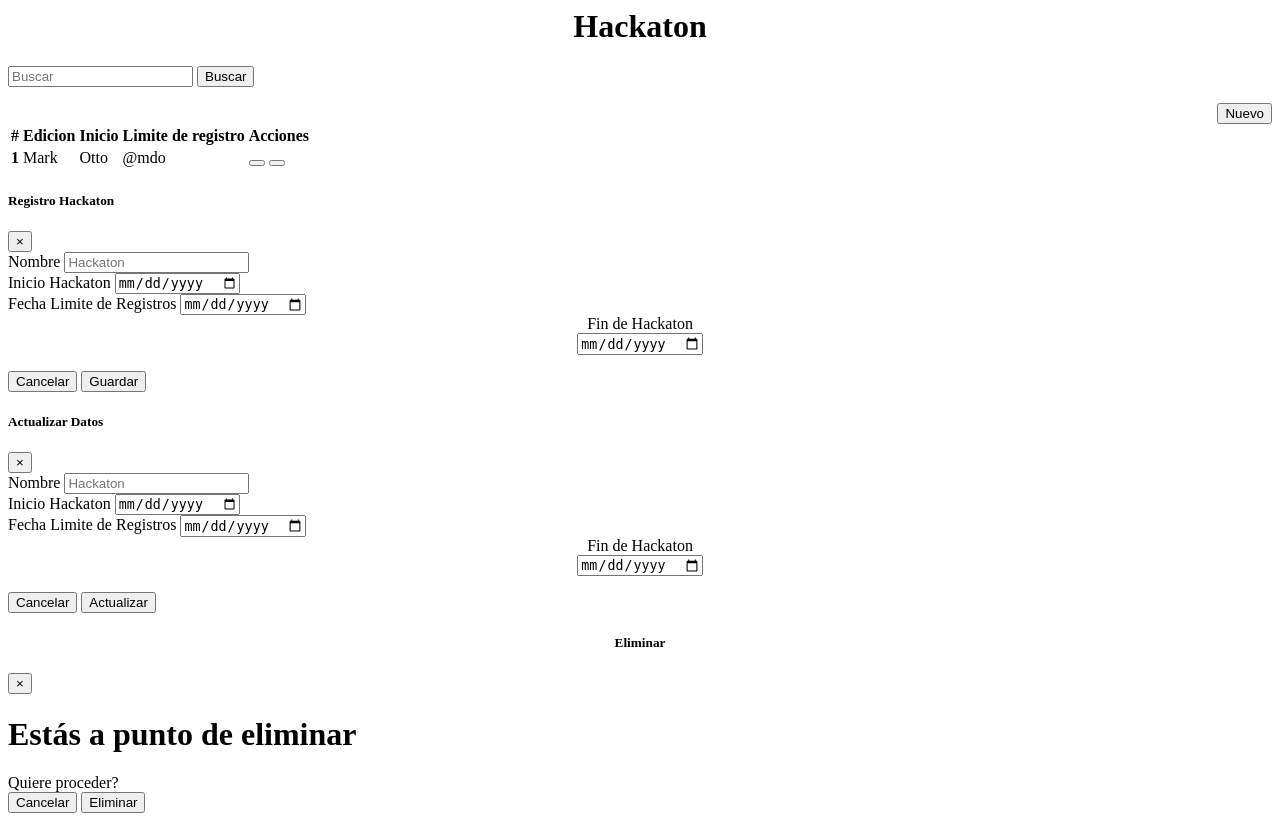
After one commit to Mundovirtual/Administrador, a PHP site: page /hack/view/hackaton.php in a window 1280 px wide. The commit adds this page. Run offline with PHP 8.4, Linux system fonts and the light colour scheme.

Commit message:
Interfaz Modulo Hackaton

```diff
--- /dev/null
+++ b/class/prueba.php
@@ -0,0 +1,6 @@
+<?php
+	require_once("hackatonEdition.php");
+	$hackaton= new hackaton();
+	$hola=$hackaton->index();
+	print_r($hola);
+ ?>
--- a/modulos/enrutador.php
+++ b/modulos/enrutador.php
@@ -3,8 +3,8 @@
 		public function cargarVista($vista){
 
 			switch ($vista) {
-			    case "crear":
-			        include_once("../view/".$vista.".php");
+			    case "1":
+			        include_once("../view/hackaton.php");
 
 			        break;
 			    case "error":
@@ -19,7 +19,7 @@
 
 		public function validarGET($variable){
 			if (empty($variable)) {
-				 include_once("../view/dashboard.php");
+				 include_once("../view/index.php");
 			}
 			else{
 				return true;
--- /dev/null
+++ b/view/hackaton.php
@@ -0,0 +1,176 @@
+
+<div class="container">
+	<h1 align="center"> </i>Hackaton</h1>
+</div>
+
+ <header>
+ 	<div class="d-flex">
+ 		<div class="col-md-1"></div>
+	 	<div class="col-md-5">
+			<form class="form-inline">
+			    <input class="form-control mr-sm-2" type="search" placeholder="Buscar" aria-label="Search">
+			    <button class="btn btn-outline-success my-2 my-sm-0 fas fa-search" type="submit">Buscar</button>
+			 </form>
+		</div>
+		<div class="col-md-6">
+			<div align="right">
+				<button type="button" class="btn btn-success fas fa-plus" data-toggle="modal" data-target="#ModalHackaton">Nuevo
+				</button>
+			</div>
+		</div>
+	</div>
+ </header>
+<body>
+	 <div class="row">
+		<div class="col-md-1">
+		</div>
+		<div class="col-md-10">
+			<table class="table table-hover">
+			  <thead>
+			    <tr>
+			      <th scope="col">#</th>
+			      <th scope="col">Edicion</th>
+			      <th scope="col">Inicio</th>
+			      <th scope="col">Limite de registro</th>
+			      <th scope="col">Acciones</th>
+			    </tr>
+			  </thead>
+			  <tbody>
+			    <tr>
+			      <th scope="row">1</th>
+			      <td>Mark</td>
+			      <td>Otto</td>
+			      <td>@mdo</td>
+			      <td>
+			      	<button type="button" class="btn btn-primary fas fa-edit" data-toggle="modal" data-target="#EditarHackaton">
+			      	 </button>
+
+			      	<button type="button" class="btn btn-danger fas fa-trash-alt" data-toggle="modal"  data-target="#EliminarHackaton"></button>
+			      </td>
+
+			    </tr>
+			  </tbody>
+			</table>
+
+		</div>
+		<div class="col-md-1">
+		</div>
+	</div>
+
+</body>
+
+	<!-- REGISTRO -->
+	<div class="modal fade" id="ModalHackaton" tabindex="-1" role="dialog" aria-labelledby="Editar" aria-hidden="true">
+	  <div class="modal-dialog" role="document">
+	    <div class="modal-content">
+	      <div class="modal-header">
+	        <h5 class="modal-title" id="Editar"><i class="fas fa-plus-circle"></i>Registro Hackaton</h5>
+	        <button type="button" class="close" data-dismiss="modal" aria-label="Close">
+	          <span aria-hidden="true">&times;</span>
+	        </button>
+	      </div>
+	      <div class="modal-body">
+	       	<form>
+			  <div class="form-group">
+			    <label for="inputNombre">Nombre</label>
+			    <input type="text" class="form-control" id="inputNombre" placeholder="Hackaton">
+			  </div>
+			  <div class="form-group">
+			  	 <div class="form-row">
+				    <div class="col">
+				      <label class="label-control">Inicio Hackaton</label>
+			   		  <input type="date" id="InicioHack" class="form-control " value=""/>
+				    </div>
+				    <div class="col">
+				       <label class="label-control">Fecha Limite de Registros</label>
+			    	   <input type="date" id="EntregaProyectos" class="form-control " value=""/>
+				    </div>
+				  </div>
+
+			  </div>
+			  <div class="form-group" align="center">
+			    <label class="label-control">Fin de Hackaton</label>
+			    	<div class="col-md-6">
+			    		<input type="date" id="FinHack" class="form-control" value=""/>
+			    	</div>
+			  </div>
+			</form>
+	      </div>
+	      <div class="modal-footer">
+	        <button type="button" class="btn btn-secondary" data-dismiss="modal">Cancelar</button>
+	        <button type="button" class="btn btn-success" id="GuardarHack">Guardar</button>
+	      </div>
+	    </div>
+	  </div>
+	</div>
+
+
+	<!-- Editar -->
+	<div class="modal fade" id="EditarHackaton" tabindex="-1" role="dialog" aria-labelledby="exampleModalLabel" aria-hidden="true">
+	  <div class="modal-dialog" role="document">
+	    <div class="modal-content">
+	      <div class="modal-header">
+	        <h5 class="modal-title" id="Editar"><i class="fas fa-pencil-alt"></i>Actualizar Datos</h5>
+	        <button type="button" class="close" data-dismiss="modal" aria-label="Close">
+	          <span aria-hidden="true">&times;</span>
+	        </button>
+	      </div>
+	      <div class="modal-body">
+	       	<form>
+			  <div class="form-group">
+			    <label for="inputNombre">Nombre</label>
+			    <input type="text" class="form-control" id="inputNombre" placeholder="Hackaton">
+			  </div>
+			  <div class="form-group">
+			  	 <div class="form-row">
+				    <div class="col">
+				      <label class="label-control">Inicio Hackaton</label>
+			   		  <input type="date" id="InicioHack" class="form-control " value=""/>
+				    </div>
+				    <div class="col">
+				       <label class="label-control">Fecha Limite de Registros</label>
+			    	   <input type="date" id="EntregaProyectos" class="form-control " value=""/>
+				    </div>
+				  </div>
+
+			  </div>
+			  <div class="form-group" align="center">
+			    <label class="label-control">Fin de Hackaton</label>
+			    	<div class="col-md-6">
+			    		<input type="date" id="FinHack" class="form-control" value=""/>
+			    	</div>
+			  </div>
+			</form>
+	      </div>
+	      <div class="modal-footer">
+	        <button type="button" class="btn btn-secondary" data-dismiss="modal">Cancelar</button>
+	        <button type="button" class="btn btn-success" id="ActualizarHack">Actualizar</button>
+	      </div>
+	    </div>
+	  </div>
+	</div>
+
+	<!-- Eliminar -->
+
+	<div class="modal fade" id="EliminarHackaton" tabindex="-1" role="dialog" aria-labelledby="exampleModalLabel" aria-hidden="true">
+	  <div class="modal-dialog" role="document">
+	    <div class="modal-content">
+	      <div class="modal-header">
+	        <h5 class="modal-title" id="Editar" align="center"><i class="fas fa-trash-alt"></i>Eliminar</h5>
+	        <button type="button" class="close" data-dismiss="modal" aria-label="Close">
+	          <span aria-hidden="true">&times;</span>
+	        </button>
+	      </div>
+	    <div class="modal-body">
+		<h1>Estás a punto de eliminar</h2>
+
+		Quiere proceder?
+
+	    </div>
+	    <div class="modal-footer">
+	        <button type="button" class="btn btn-secondary" data-dismiss="modal">Cancelar</button>
+	        <button type="button" class="btn btn-danger" id="ActualizarHack">Eliminar</button>
+	      </div>
+	    </div>
+	  </div>
+	</div>
```
Also changed, not shown: class/conexion.php (+15 -35 lines), class/hackatonEdition.php (+14 -19 lines), modulos/controlador.php (deleted, +0 -45 lines), view/crear.php (deleted, +0 -105 lines), view/index.php (+4 -3 lines), class/carrera.php (deleted), class/comunidad.php (deleted), class/fases.php (deleted), class/institucion.php (deleted), class/rubricas.php (deleted), class/status.php (deleted), class/vertical.php (deleted).
